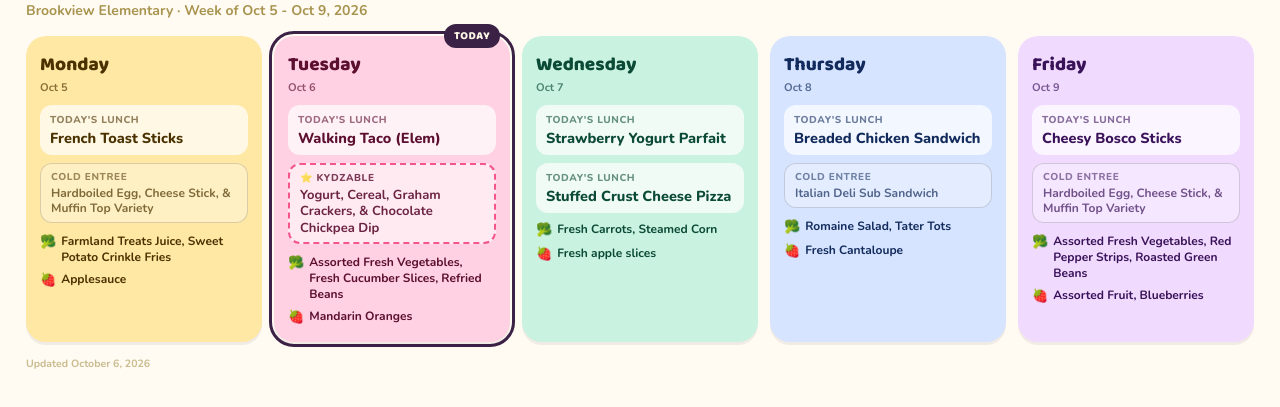
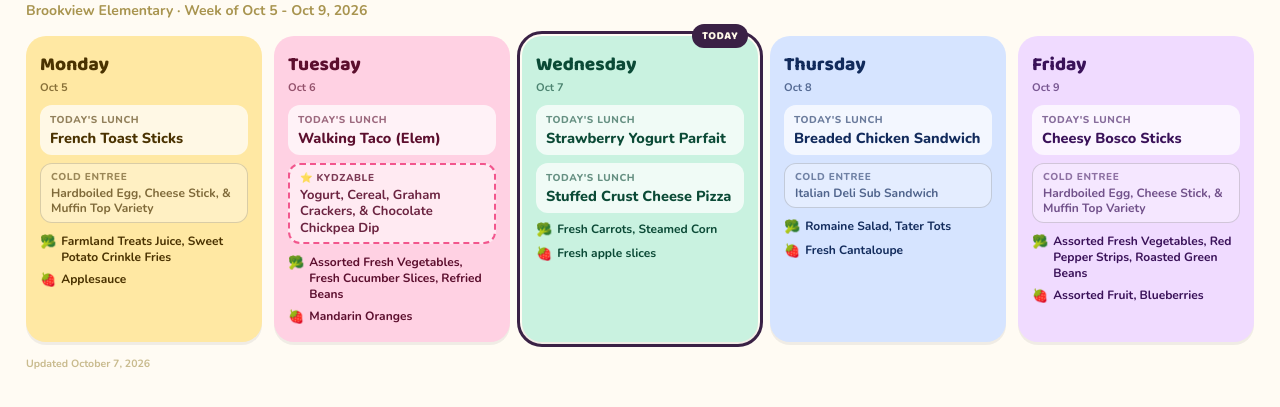
Before and after one commit to timmyb9/brookview-lunch-menu, a plain HTML site: page index.html in a window 1280 px wide. Shown: the part 73-480 px from the top of the page. Drawn offline with nearby package versions, Linux system fonts and the light colour scheme.

Commit message:
Update lunch menu

```diff
--- a/index.html
+++ b/index.html
@@ -174,15 +174,15 @@
   <div class="entree-main"><div class="entree-label">Today's Lunch</div><div class="entree-name">French Toast Sticks</div></div><div class="cold-entree"><div class="entree-label">Cold Entree</div><div class="entree-name">Hardboiled Egg, Cheese Stick, & Muffin Top Variety</div></div><div class="side-row"><span class="side-icon">🥦</span><span>Farmland Treats Juice, Sweet Potato Crinkle Fries</span></div><div class="side-row"><span class="side-icon">🍓</span><span>Applesauce</span></div>
 </div>
 
-<div class="day today" style="background:#FFD1E3; color:#5C0F2E; --accent:#F2568D;">
-  <div class="today-flag">TODAY</div>
+<div class="day" style="background:#FFD1E3; color:#5C0F2E; --accent:#F2568D;">
+
   <div class="day-name">Tuesday</div>
   <div class="day-date">Oct 6</div>
   <div class="entree-main"><div class="entree-label">Today's Lunch</div><div class="entree-name">Walking Taco (Elem)</div></div><div class="kydzable"><div class="entree-label">⭐ Kydzable</div><div class="entree-name">Yogurt, Cereal, Graham Crackers, & Chocolate Chickpea Dip</div></div><div class="side-row"><span class="side-icon">🥦</span><span>Assorted Fresh Vegetables, Fresh Cucumber Slices, Refried Beans</span></div><div class="side-row"><span class="side-icon">🍓</span><span>Mandarin Oranges</span></div>
 </div>
 
-<div class="day" style="background:#C9F2E0; color:#0B4A36; --accent:#2FB88A;">
-
+<div class="day today" style="background:#C9F2E0; color:#0B4A36; --accent:#2FB88A;">
+  <div class="today-flag">TODAY</div>
   <div class="day-name">Wednesday</div>
   <div class="day-date">Oct 7</div>
   <div class="entree-main"><div class="entree-label">Today's Lunch</div><div class="entree-name">Strawberry Yogurt Parfait</div></div><div class="entree-main"><div class="entree-label">Today's Lunch</div><div class="entree-name">Stuffed Crust Cheese Pizza</div></div><div class="side-row"><span class="side-icon">🥦</span><span>Fresh Carrots, Steamed Corn</span></div><div class="side-row"><span class="side-icon">🍓</span><span>Fresh apple slices</span></div>
@@ -203,7 +203,7 @@
 </div>
 
   </div>
-  <div class="footer">Updated October 6, 2026</div>
+  <div class="footer">Updated October 7, 2026</div>
 </div>
 </body>
 </html>
```
